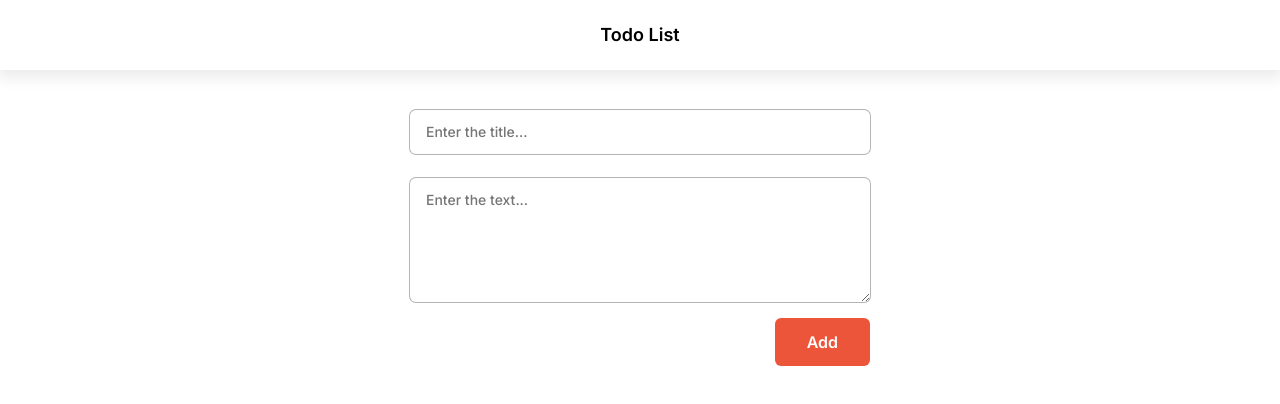
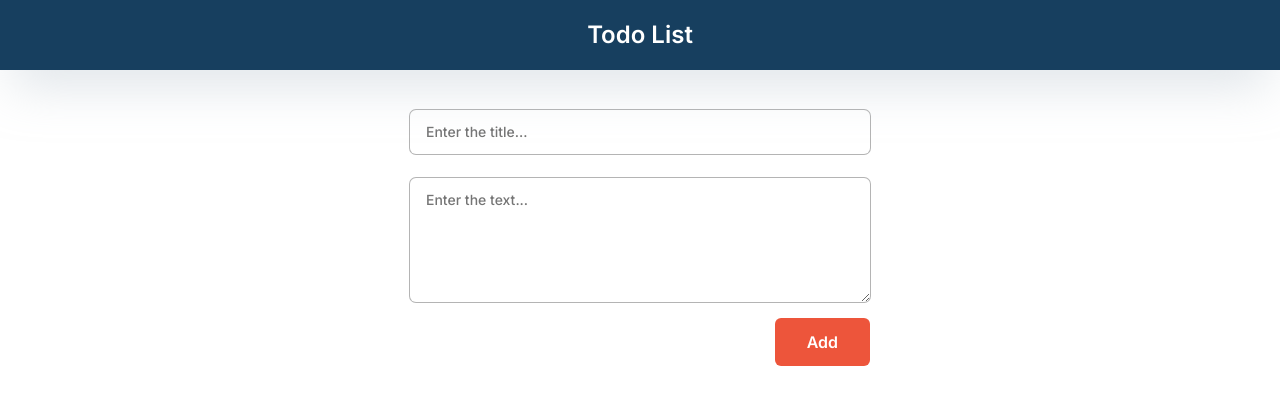
Before and after one commit to saeideh-abs/todo-list, a Next.js app: page / in a window 1280 px wide. Shown: the top 404 px of the page. Built offline with nearby package versions, Linux system fonts and the light colour scheme.

Commit message:
update some styles

```diff
--- a/components/Header/index.tsx
+++ b/components/Header/index.tsx
@@ -1,8 +1,8 @@
 export const Header = () => {
   return (
     <div
-      className={`w-full h-header bg-white fixed flex items-center justify-center
-      shadow-header text-lg font-semibold`}
+      className={`w-full h-header bg-primary-500 text-white fixed flex items-center justify-center
+      shadow-2xl shadow-primary-100/50 text-2xl font-semibold`}
     >
       Todo List
     </div>
--- a/styles/global.css
+++ b/styles/global.css
@@ -10,6 +10,18 @@ button,
 input,
 textarea {
   font-family: inherit;
+}
+
+button,
+input[type='submit'],
+input[type='reset'] {
+  background: none;
+  color: inherit;
+  border: none;
+  padding: 0;
+  font: inherit;
+  cursor: pointer;
+  outline: inherit;
 }
 
 * {
```
